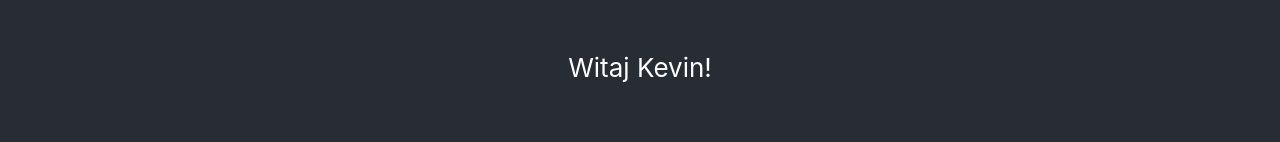
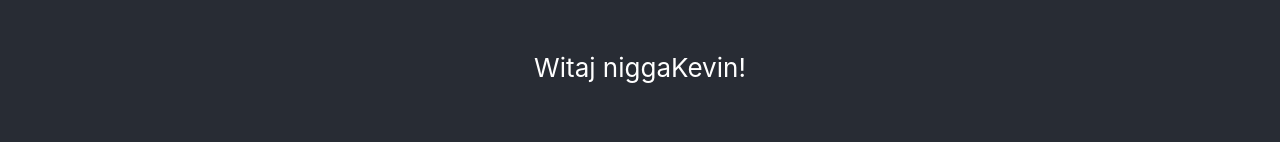
Before and after one commit to Rampaljan/reakt, a React (Create React App) app: page / in a window 1280 px wide. Shown: the part 493-635 px from the top of the page. Built offline with nearby package versions, Linux system fonts and the light colour scheme.

Commit message:
test czy działa

```diff
--- a/src/Content.jsx
+++ b/src/Content.jsx
@@ -11,7 +11,7 @@ const Content = () => {
     <header className="App-header">
       <img src={logo} className="App-logo" alt="logo" />
       <p>
-        Witaj {handleNameChange()}!
+        Witaj nigga{handleNameChange()}!
       </p>
     </header>
   );
```
